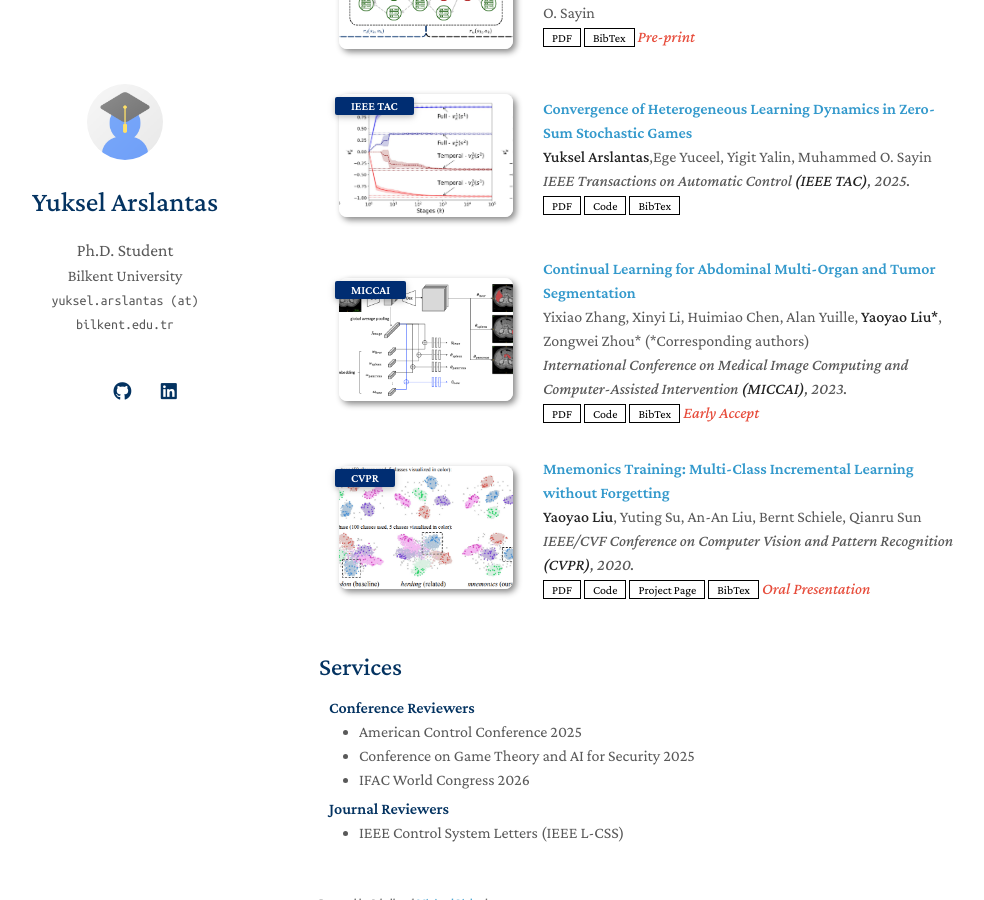
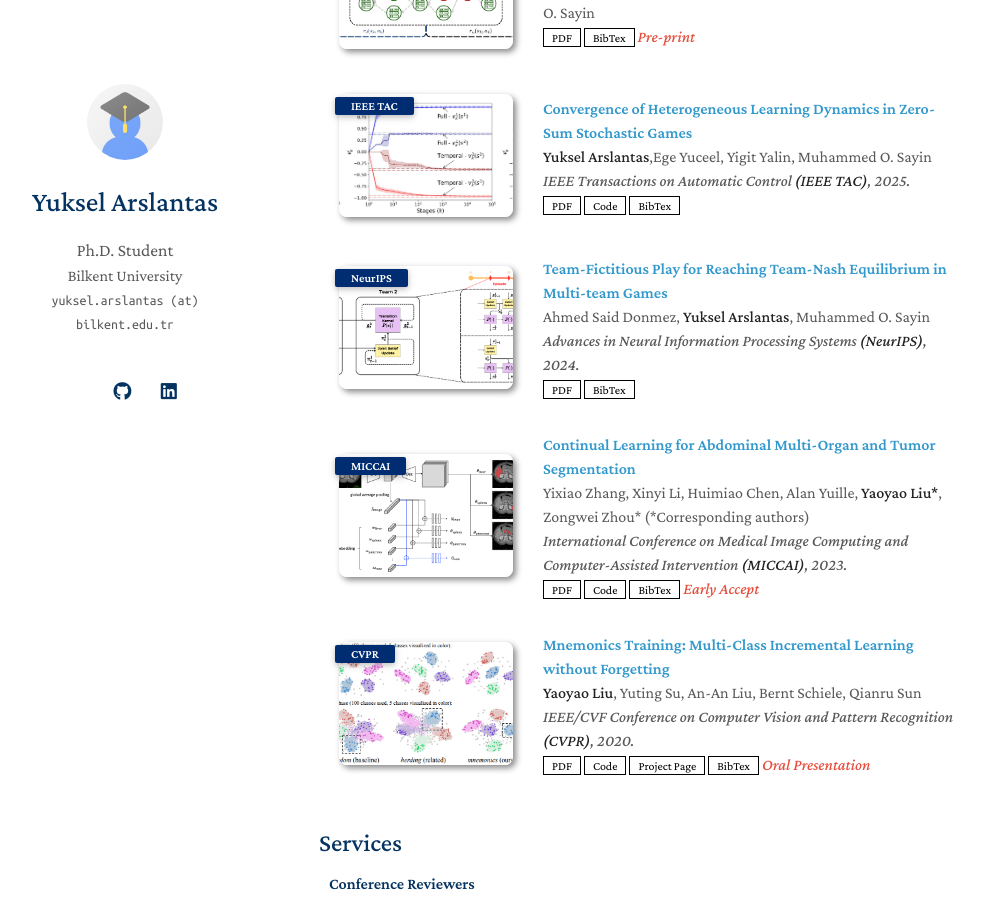
Before and after one commit to yukselarslantas/yukselarslantas.github.io, a Jekyll site: the page built from index.md, in a window 1280 px wide and 900 px high, scrolled down 603 px. Shown: the whole window, without its empty margins (151-1135 px from the left). Built offline with Jekyll 4.4.1, drawn with Linux system fonts in a browser that asks for light colours; a style sheet for code colours, icons or effects is not loaded; our own code applies the rules of GitHub Pages for plain Markdown files.

Commit message:
Add new publication on Team-Fictitious Play

```diff
--- a/_data/publications.yml
+++ b/_data/publications.yml
@@ -16,6 +16,14 @@ main:
     code: https://github.com/gdnlab/convergent_heterogeneous_learning
     bibtex: https://yukselarslantas.github.io/bib/heterogeneous.txt
     image: ./assets/img/hetero.png
+
+  - title: Team-Fictitious Play for Reaching Team-Nash Equilibrium in Multi-team Games
+    authors: Ahmed Said Donmez, <strong>Yuksel Arslantas</strong>,  Muhammed O. Sayin
+    conference_short: NeurIPS
+    conference: Advances in Neural Information Processing Systems <strong>(NeurIPS)</strong>, 2024.
+    pdf: https://proceedings.neurips.cc/paper_files/paper/2024/file/c9fd326fd03eaf52f672c31cde9658af-Paper-Conference.pdf
+    bibtex: https://yukselarslantas.github.io/bib/teamfp.txt
+    image: ./assets/img/teamfp.png
 
   - title: Continual Learning for Abdominal Multi-Organ and Tumor Segmentation
     authors: Yixiao Zhang, Xinyi Li, Huimiao Chen, Alan Yuille, <strong>Yaoyao Liu*</strong>, Zongwei Zhou* (*Corresponding authors)
```
